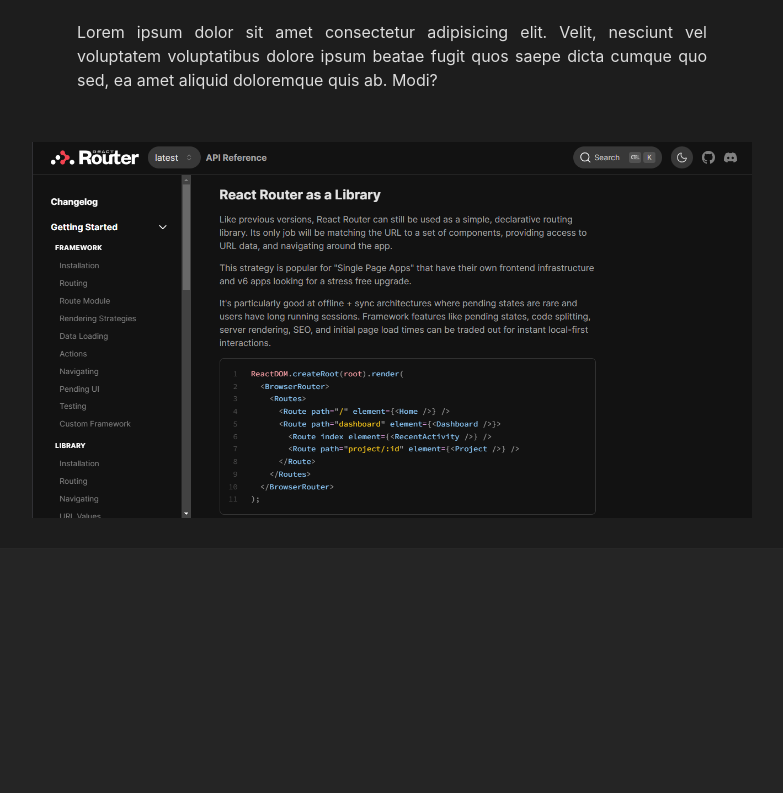
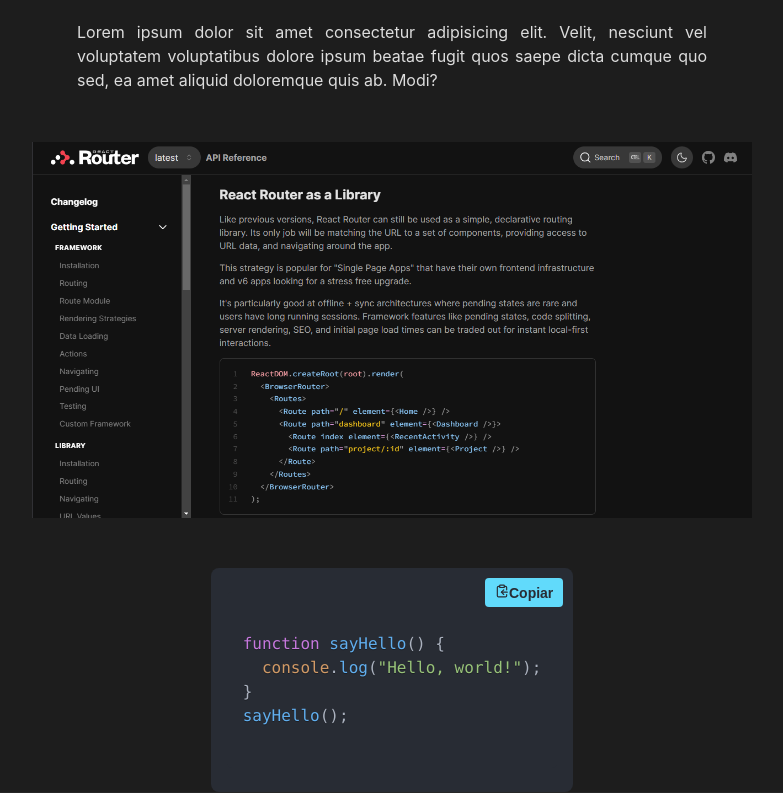
Before and after one commit to sb4ss/personal-blog, a React (Vite) app: page /one in a window 1280 px wide. Shown: the part 451-1244 px from the top of the page, without its empty margins (248-1031 px from the left). Before the commit the page ends 1000 px from the top, so only its background shows below. Built offline with nearby package versions, Linux system fonts and the light colour scheme.

Commit message:
code component

```diff
--- a/package.json
+++ b/package.json
@@ -12,6 +12,7 @@
   "dependencies": {
     "react": "^19.0.0",
     "react-dom": "^19.0.0",
+    "react-icons": "^5.4.0",
     "react-router-dom": "^7.1.5",
     "react-syntax-highlighter": "^15.6.1"
   },
--- /dev/null
+++ b/src/components/code/CodeBlock.tsx
@@ -0,0 +1,38 @@
+import { Prism as SyntaxHighlighter } from "react-syntax-highlighter";
+import { oneDark } from "react-syntax-highlighter/dist/esm/styles/prism";
+import { useState } from "react";
+import { LuClipboardCopy } from "react-icons/lu";
+import "./code.css"; // Asegúrate de importar el CSS
+
+// Definir los props del componente
+interface CodeBlockProps {
+  code: string;
+  language?: string; // Opcional, por defecto será "javascript"
+}
+
+const CodeBlock: React.FC<CodeBlockProps> = ({
+  code,
+  language = "javascript",
+}) => {
+  const [copied, setCopied] = useState(false);
+
+  const handleCopy = () => {
+    navigator.clipboard.writeText(code);
+    setCopied(true);
+    setTimeout(() => setCopied(false), 1500);
+  };
+
+  return (
+    <div className="code-container">
+      <button className="copy-button" onClick={handleCopy}>
+        <LuClipboardCopy />
+        {copied ? "Copiado!" : "Copiar"}
+      </button>
+      <SyntaxHighlighter language={language} style={oneDark}>
+        {code}
+      </SyntaxHighlighter>
+    </div>
+  );
+};
+
+export default CodeBlock;
--- /dev/null
+++ b/src/components/code/code.css
@@ -0,0 +1,27 @@
+.code-container {
+  position: relative;
+  background: #282c34;
+  border-radius: 8px;
+  overflow: hidden;
+  padding: 16px;
+  font-family: "Fira Code", monospace;
+}
+
+.copy-button {
+  position: absolute;
+  top: 10px;
+  right: 10px;
+  background: #61dafb;
+  color: #282c34;
+  border: none;
+  padding: 6px 10px;
+  font-size: 14px;
+  font-weight: bold;
+  border-radius: 4px;
+  cursor: pointer;
+  transition: background 0.2s ease-in-out;
+}
+
+.copy-button:hover {
+  background: #21a1f1;
+}
--- a/src/views/articles/One.tsx
+++ b/src/views/articles/One.tsx
@@ -1,5 +1,6 @@
 import "../../App.css";
 import "../../components/general.css";
+import CodeBlock from "../../components/code/CodeBlock";
 
 function One() {
   const exampleCode = `
@@ -36,6 +37,7 @@ sayHello();
           saepe dicta cumque quo sed, ea amet aliquid doloremque quis ab. Modi?
         </p>
         <img src="img1.png" alt="" />
+        <CodeBlock code={exampleCode} language="javascript" />
       </div>
     </section>
   );
```
Also changed, not shown: src/components/code/CodeSnipet.tsx (deleted), 1 other file (tests, documents, lock files or other folders).
